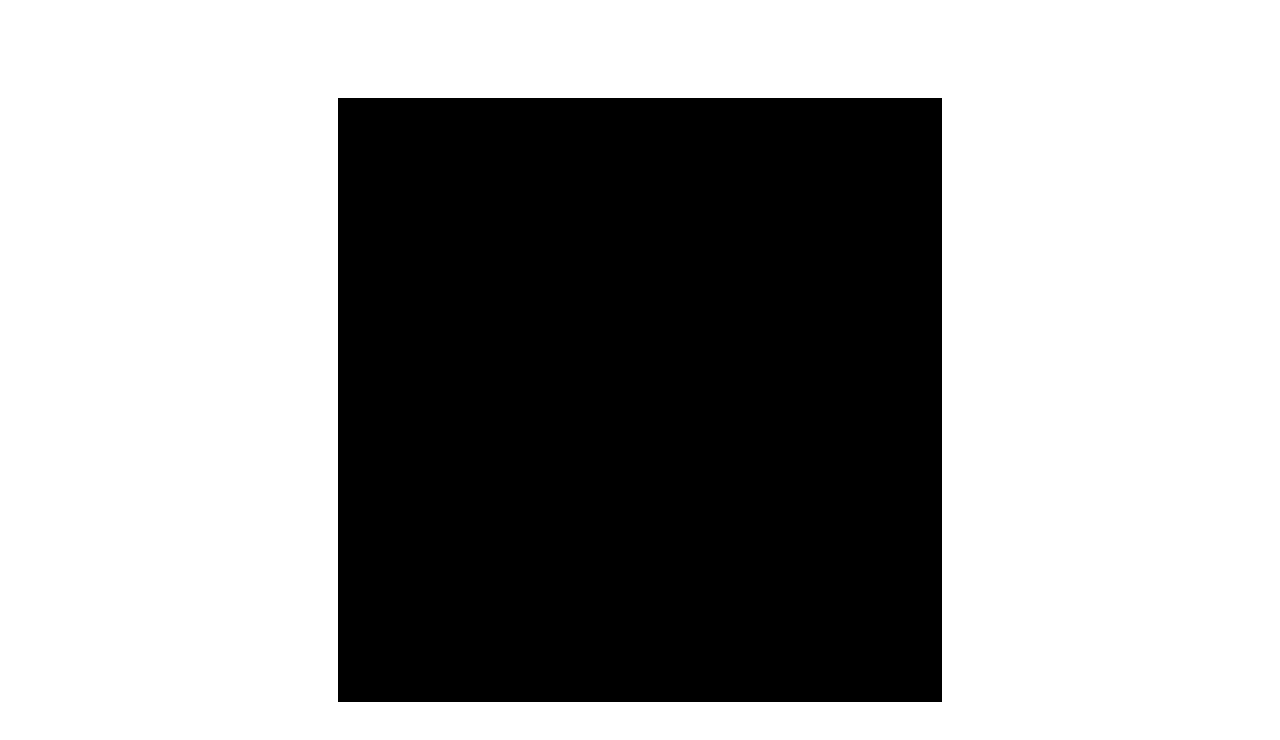
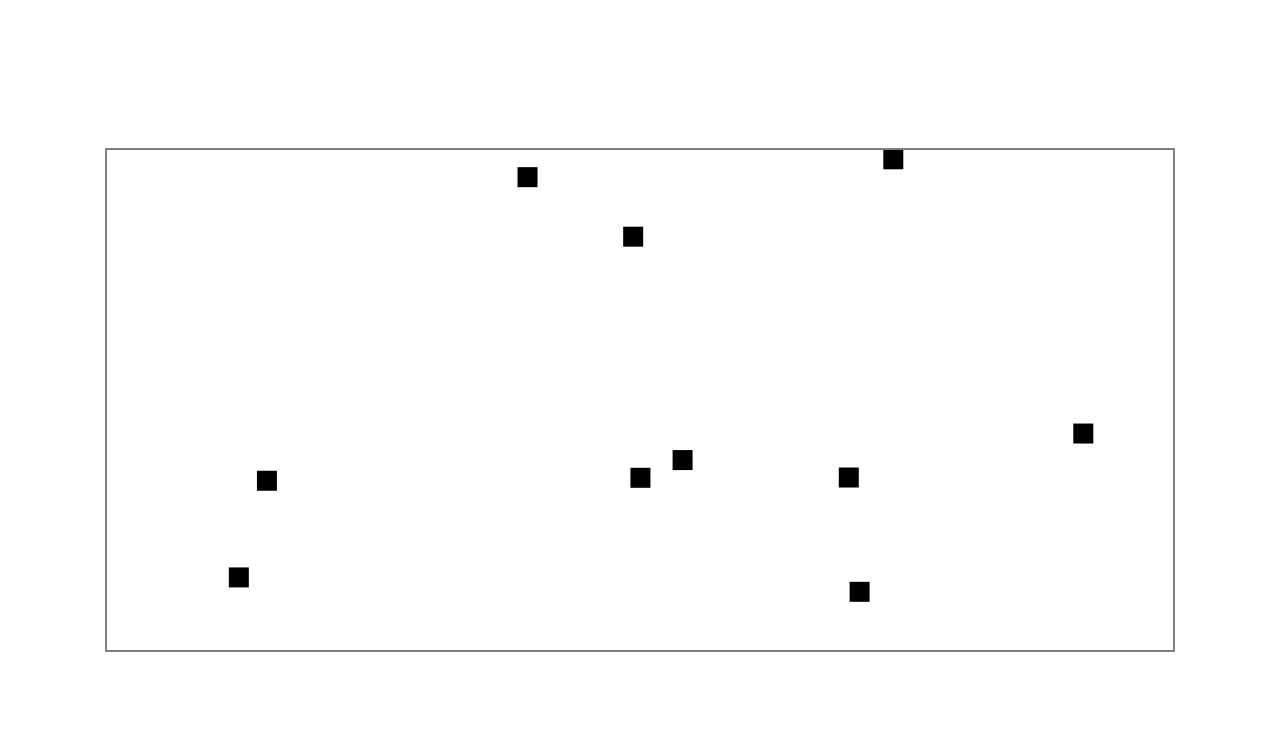
Before and after one commit to NabarajBasnet/Box-Collision, a plain HTML site: page index.html in a window 1280 px wide. Drawn offline with Linux system fonts and the light colour scheme.

Commit message:
Boxes Created

```diff
--- a/boxes.js
+++ b/boxes.js
@@ -1,12 +1,36 @@
 const directions = [-1, 1];
 
-class Boxes {
-    constructor() { };
+class Box {
+    constructor(x, y, w, h) {
+        this.position = {
+            x: x || 0,
+            y: y || 0
+        };
 
-    draw() { };
-    move() { };
-    update() { };
-    checkCollision() { };
+        this.size = {
+            width: w || 0,
+            height: h || 0
+        };
+
+        this.speed = Math.random() * (3 - 0.5) + 0.5;
+    };
+
+    draw(ctx) {
+        ctx.beginPath();
+        ctx.rect(this.position.x, this.position.y, this.size.width, this.size.height);
+        ctx.fillStyle = 'black';
+        ctx.fill();
+    };
+
+    move(ctx) {
+        this.position.x = this.position.x + directions[Math.floor(Math.random() * 2)] * this.speed;
+        this.position.y = this.position.y + directions[Math.floor(Math.random() * 2)] * this.speed;
+    };
+
+    update(ctx) {
+        this.draw(ctx);
+        this.move(ctx);
+    };
 };
 
-export default Boxes;
+export default Box;
--- a/index.html
+++ b/index.html
@@ -8,7 +8,7 @@
     <meta name="description" content="A box collision game with javascript">
     <meta name="author" content="Nabaraj Basnet">
     <link href="style.css" rel="stylesheet" />
-    <script src="script.js" defer></script>
+    <script src="script.js" type="module" defer></script>
 </head>
 
 <body>
--- a/script.js
+++ b/script.js
@@ -1,7 +1,33 @@
 const canvas = document.getElementById('canvas');
 const ctx = canvas.getContext('2d');
+import Box from "./boxes.js";
 
-canvas.width = 600;
-canvas.height = 600;
-canvas.style.border = '2px solid black';
-canvas.style.backgroundColor = 'black';
+const documentHeight = document.documentElement.clientHeight / 1.6;
+const documentWidth = document.documentElement.clientWidth / 1.2;
+
+canvas.height = documentHeight;
+canvas.width = documentWidth;
+
+canvas.style.border = '2px solid gray';
+
+const boxes = Array.from({ length: 10 }, () => {
+    return new Box(
+        Math.random() * (canvas.width - 20),
+        Math.random() * (canvas.height - 20),
+        20,
+        20
+    );
+});
+
+const gameLoop = () => {
+
+    canvas.height = documentHeight;
+    canvas.width = documentWidth;
+    ctx.clearRect(0, 0, canvas.width, canvas.height);
+    boxes.forEach((box) => {
+        box.update(ctx);
+    });
+    requestAnimationFrame(gameLoop);
+};
+
+requestAnimationFrame(gameLoop);
```
